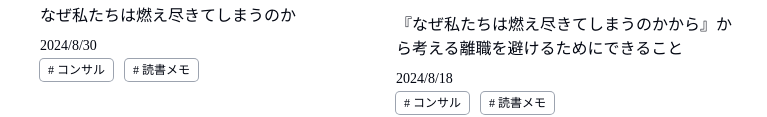
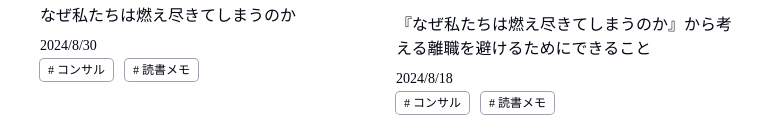
Before and after one commit to Ryota-Kobayashi/MySite, an Astro site: page / in a window 1280 px wide. Shown: the part 1350-1467 px from the top of the page, without its empty margins (256-1023 px from the left). Built offline with nearby package versions, Linux system fonts and the light colour scheme; Astro itself is replaced by a stand-in of ours; a web font is replaced by a local one.

Commit message:
誤字脱字の修正

```diff
--- a/src/content/blog/the-end-of-burnout.md
+++ b/src/content/blog/the-end-of-burnout.md
@@ -1,5 +1,5 @@
 ---
-title: "『なぜ私たちは燃え尽きてしまうのかから』から考える離職を避けるためにできること"
+title: "『なぜ私たちは燃え尽きてしまうのか』から考える離職を避けるためにできること"
 pubDate: "2024 08 18"
 heroImage: "/thumbnail/the-end-of-burnout.png"
 tags: [コンサル, 読書メモ]
```
